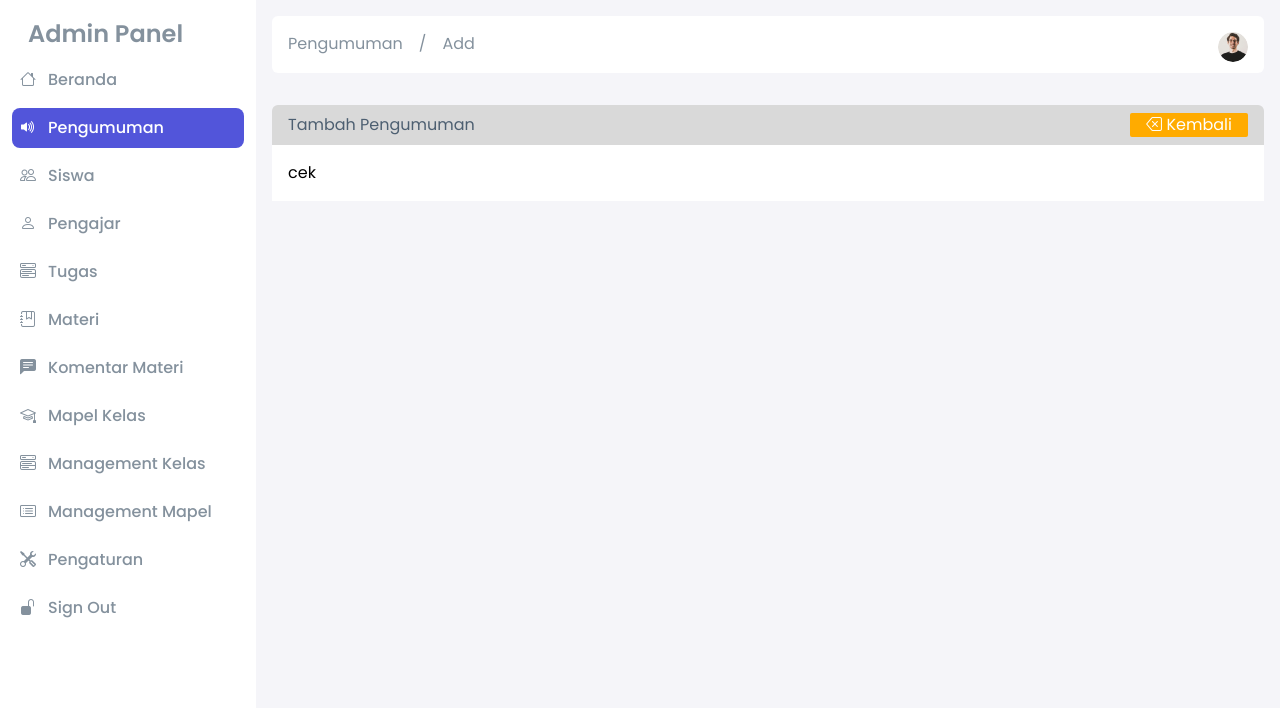
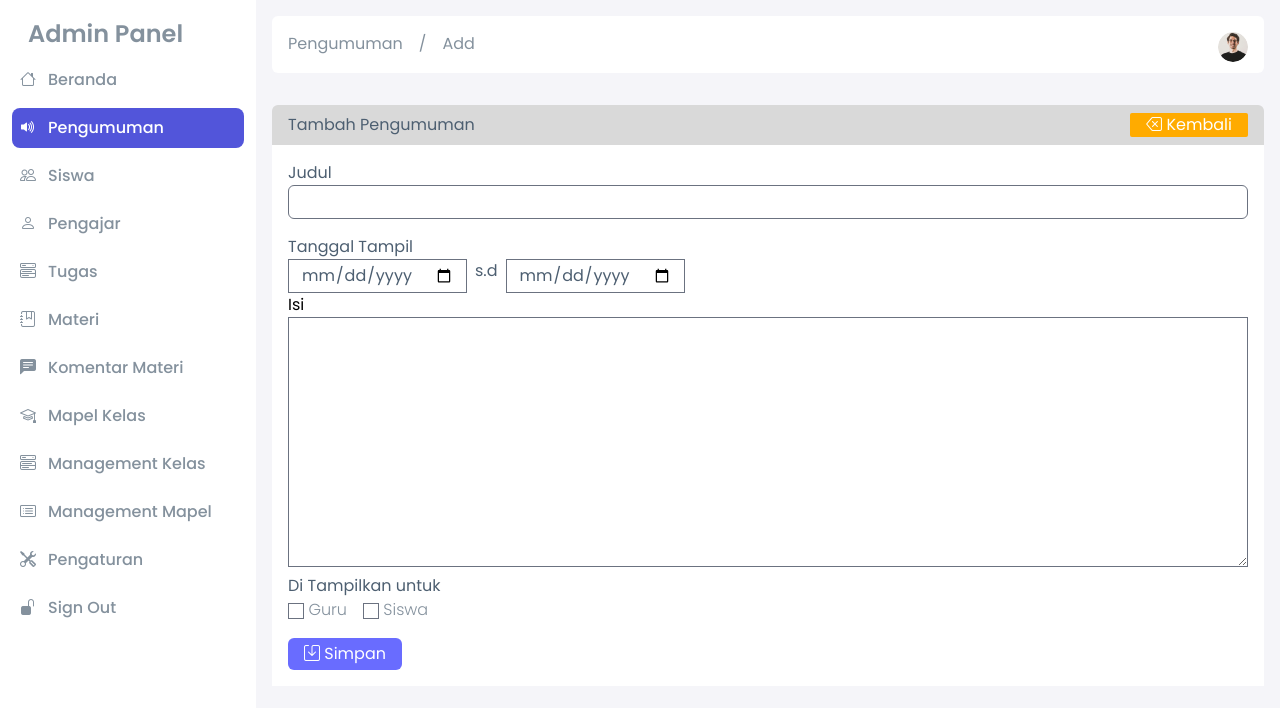
Before and after one commit to mamanssuparman/ui-lms, a website: page src/Pengumuman-add.html in a window 1280 px wide. Drawn offline with nearby package versions, Linux system fonts and the light colour scheme.

Commit message:
FEAT: Pengumuman

```diff
--- a/src/Pengumuman-add.html
+++ b/src/Pengumuman-add.html
@@ -157,7 +157,48 @@
             </div>
         </div>
         <div class="px-4 py-4 bg-bgcolorsecondary">
-            cek
+            <div class="flex flex-col">
+                <div class="text-secondary-text-color">
+                    Judul
+                </div>
+                <div>
+                    <input type="text" class="w-full py-1 font-normal rounded-md border-border-primary text-primary-text-color">
+                </div>
+                <div class="mt-4 text-secondary-text-color">
+                    Tanggal Tampil
+                </div>
+                <div class="flex gap-2 text-secondary-text-color">
+                    <div>
+                        <input type="date" name="" id="" class="py-1">
+                    </div>
+                    <div>
+                        s.d
+                    </div>
+                    <div>
+                        <input type="date" name="" id="" class="py-1">
+                    </div>
+                </div>
+                <div>
+                    Isi
+                </div>
+                <div>
+                    <textarea name="" id="" cols="30" rows="10" class="w-full px-4 py-1"></textarea>
+                </div>
+                <div class="text-secondary-text-color">
+                    Di Tampilkan untuk
+                </div>
+                <div class="flex gap-4 font-light text-primary-text-color">
+                    <div>
+                        <input type="checkbox" name="" id=""> Guru
+                    </div>
+                    <div>
+                        <input type="checkbox" name="" id=""> Siswa
+                    </div>
+                </div>
+                <div class="mt-4">
+                    <button class="px-4 py-1 text-white rounded-md bg-bg-biru-button"><span class="bi bi-save"></span> Simpan</button>
+                </div>
+            </div>
         </div>
     </div>
     <!-- End Content -->
--- a/tailwind.config.js
+++ b/tailwind.config.js
@@ -22,6 +22,9 @@ module.exports = {
         'secondary-text-color': '#4D5F71',
         'warning-text-color': '#FF3E1D',
         'information-text-color': '#71DD37'
+      },
+      borderColor: {
+        'border-primary': '#D9D9D9'
       }
     },
   },
```
